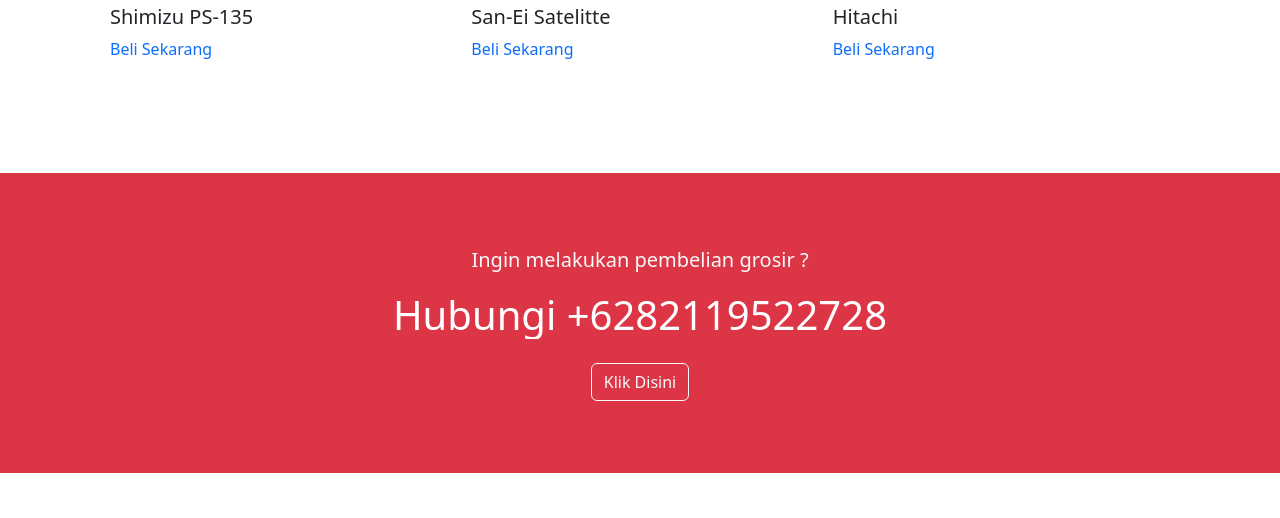
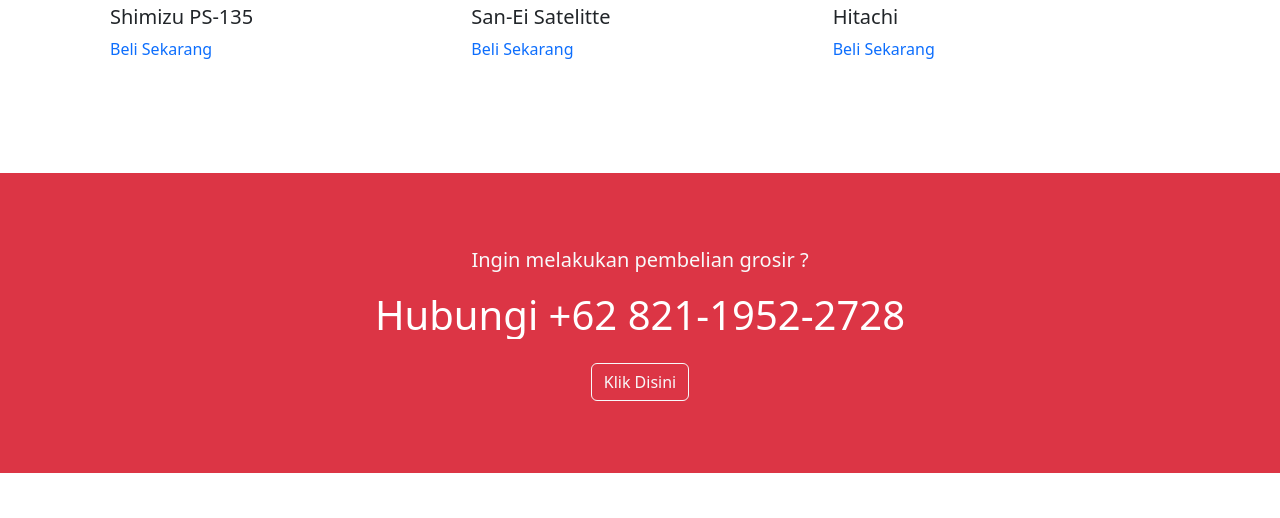
Before and after one commit to Stefanuswilfrid/caper, a plain HTML site: page index.html in a window 1280 px wide. Shown: the part 1459-1977 px from the top of the page. Drawn offline with nearby package versions, Linux system fonts and the light colour scheme.

Commit message:
Update index.html

```diff
--- a/index.html
+++ b/index.html
@@ -198,7 +198,7 @@
             <div class="row justify-content-center">
                 <div class="col-lg-8 text-center">
                     <p class="text-light fs-5">Ingin melakukan pembelian grosir ?</p>
-                    <h2 class="fs-1 text-white mb-4">Hubungi +6282119522728 </h2>
+                    <h2 class="fs-1 text-white mb-4">Hubungi +62 821-1952-2728 </h2>
 
                     <a href="#contact" class="btn btn-outline-light">Klik Disini</a>
 
```
